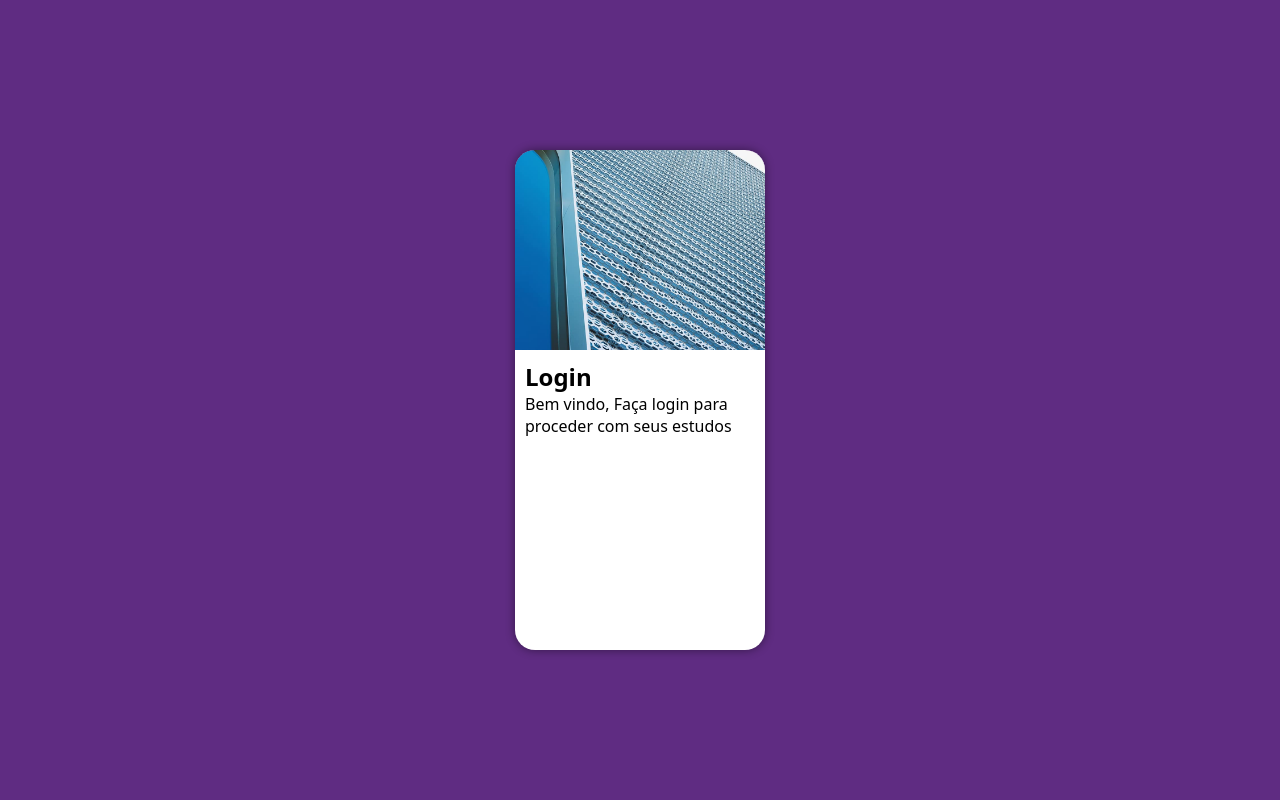
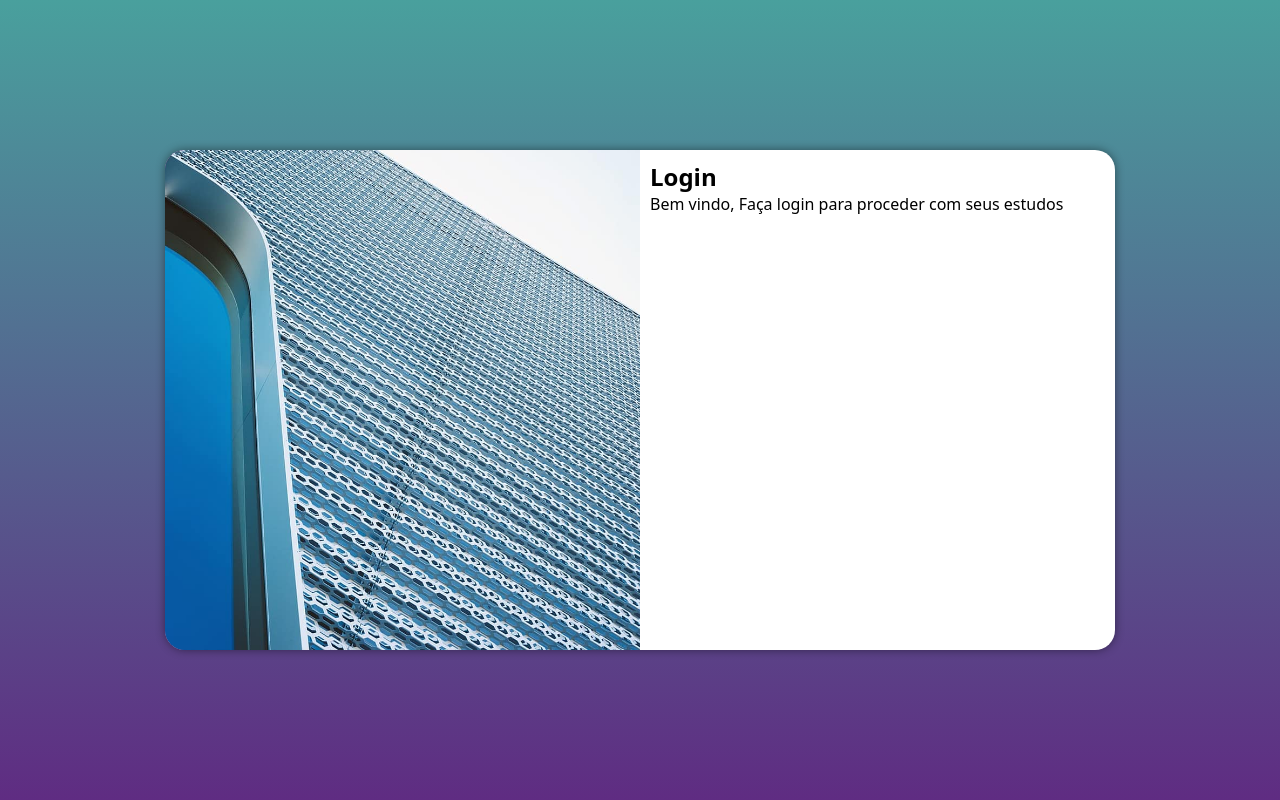
Before and after one commit to VitorHPaivaG/Tela-login, a PHP site: page / in a window 1280 px wide. Run offline with PHP 8.4, Linux system fonts and the light colour scheme.

Commit message:
responsividade, float, degrade, transition e outras tags

```diff
--- a/estilos/mediaquerries.css
+++ b/estilos/mediaquerries.css
@@ -1 +1,52 @@
 @charset "UTF-8";
+
+/*typical device breakpoints
+telas pequenas: até 600px
+celulares: de 600px até 768px
+tablets: de 768pc até 992px
+desktop: 992px até 1200px
+telas grandes: acima de 1200px*/
+
+@media screen and (min-width: 768px) and (max-width: 992px) {
+
+    body {
+        background-image: linear-gradient(to top, var(--lilasegroselha), var(--verde));
+    }
+
+    #login {
+        width: 80vw;
+    }
+
+    #login > #imagem {
+        float: left;
+        width: 30%;
+        height: 100%;
+    }
+
+    #login > #formulario {
+        float: right;
+        width: 70%;
+    }
+}
+
+@media screen and (min-width: 992px) {
+
+    body {
+        background-image: linear-gradient(to top, var(--lilasegroselha), var(--verde));
+    }
+
+    #login {
+        width: 950px;
+    }
+
+    #login > #imagem {
+        float: left;
+        width: 50%;
+        height: 100%;
+    }
+
+    #login > #formulario {
+        float: right;
+        width: 50%;
+    }
+}
--- a/estilos/style.css
+++ b/estilos/style.css
@@ -19,6 +19,10 @@ body, html {
     width: 100vw;
 }
 
+body {
+    background-image: linear-gradient(to top, var(--lilasegroselha), var(--verde));
+}
+
 main {
     position: relative;
     height: 100vh;
@@ -38,6 +42,9 @@ main {
     height: 500px;
     border-radius: 20px;
     box-shadow: 0px 0px 10px rgba(0, 0, 0, 0.452);
+
+    transition: width 0.3s, height 0.3s;
+    transition-timing-function: ease;
 }
 
 #login > #imagem {
```
